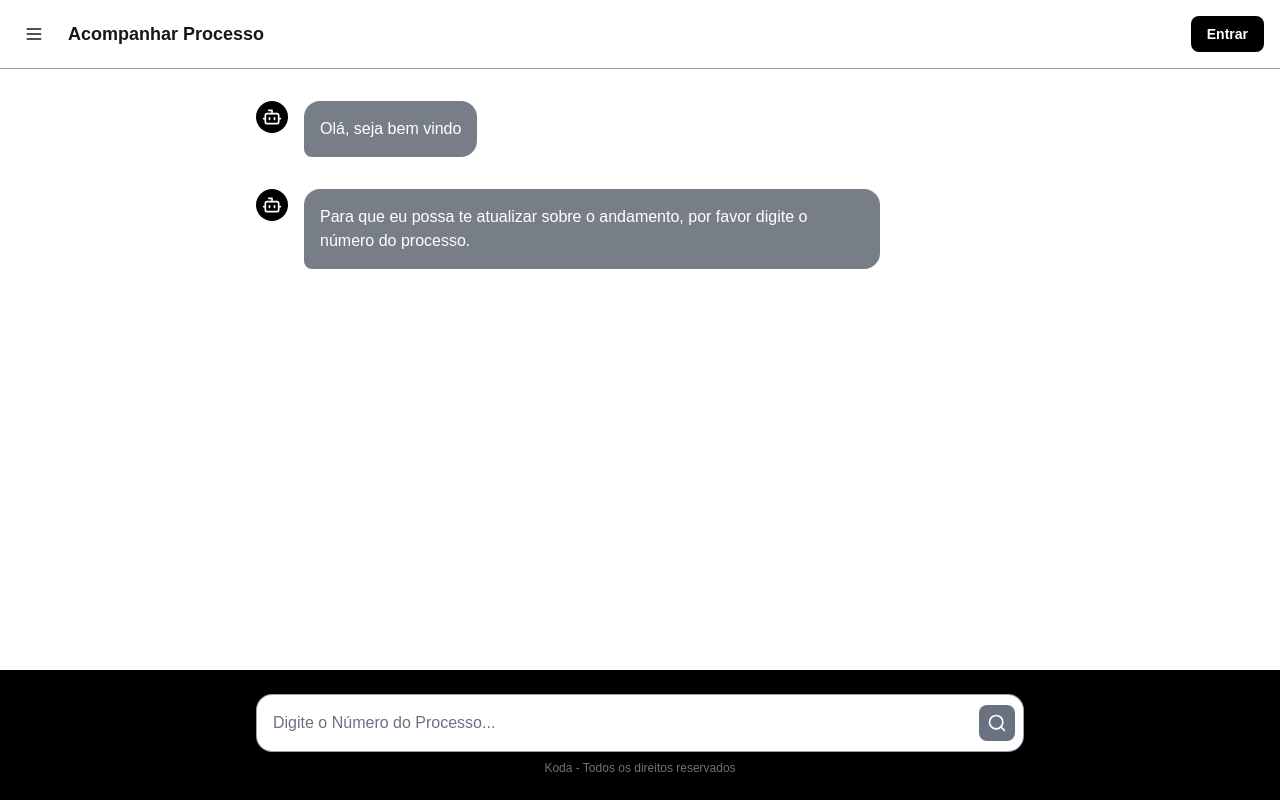
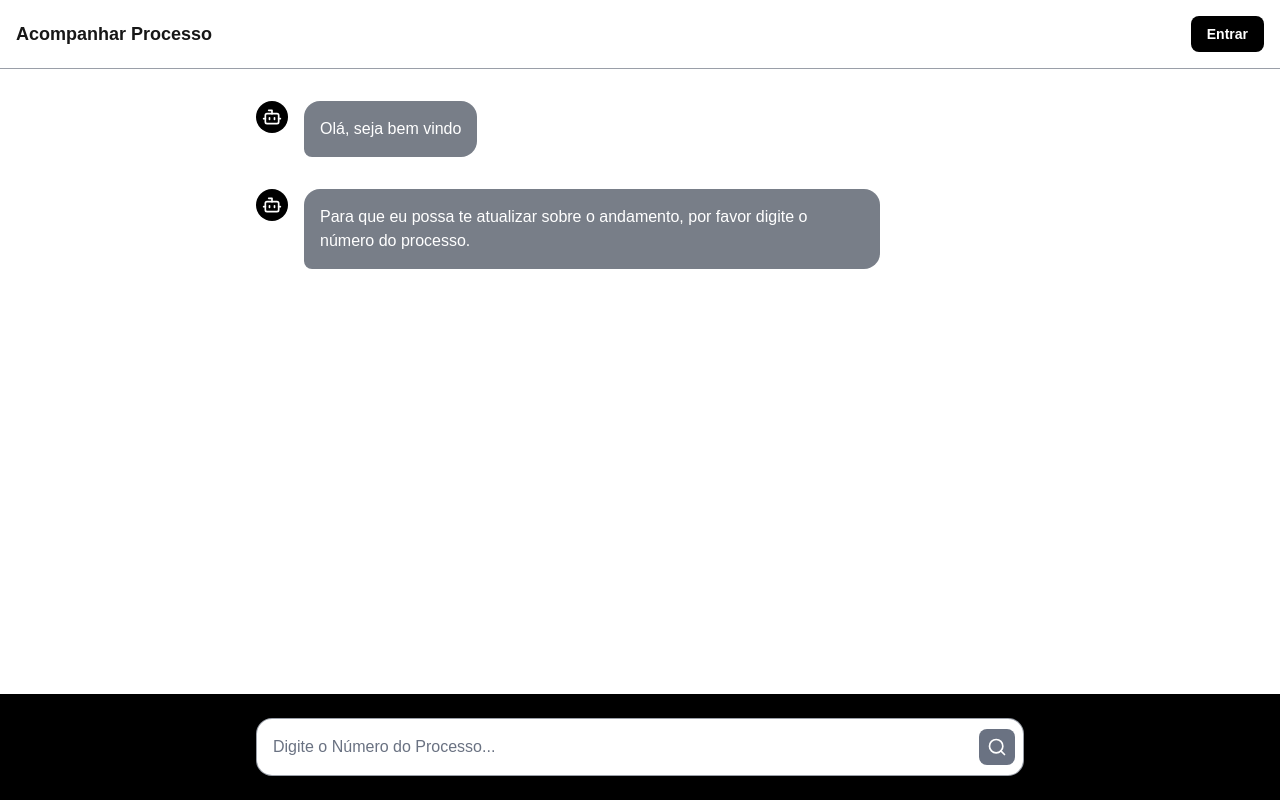
Before and after one commit to MatheusT23/consulta-processual-app, a Next.js app: page / in a window 1280 px wide. Built offline with nearby package versions, Linux system fonts and the light colour scheme.

Commit message:
comment footer note and menu icon

```diff
--- a/pages/index.tsx
+++ b/pages/index.tsx
@@ -159,9 +159,11 @@ export default function App() {
       {/* Header */}
       <header className="flex items-center justify-between p-4 border-b border-gray-700/50 flex-shrink-0">
         <div className="flex items-center gap-4">
+          {/*
           <button className="p-2 rounded-md hover:bg-gray-700/50 transition-colors">
             <Menu size={20} />
           </button>
+          */}
           <h1 className="text-lg font-semibold">Acompanhar Processo</h1>
         </div>
         <div className="flex items-center gap-2">
@@ -264,7 +266,7 @@ export default function App() {
               </button>
             </div>
           </div>
-          <p className="text-center text-xs text-gray-500 mt-2">Koda - Todos os direitos reservados</p>
+          {/* <p className="text-center text-xs text-gray-500 mt-2">Koda - Todos os direitos reservados</p> */}
         </div>
       </footer>
     </div>
```
